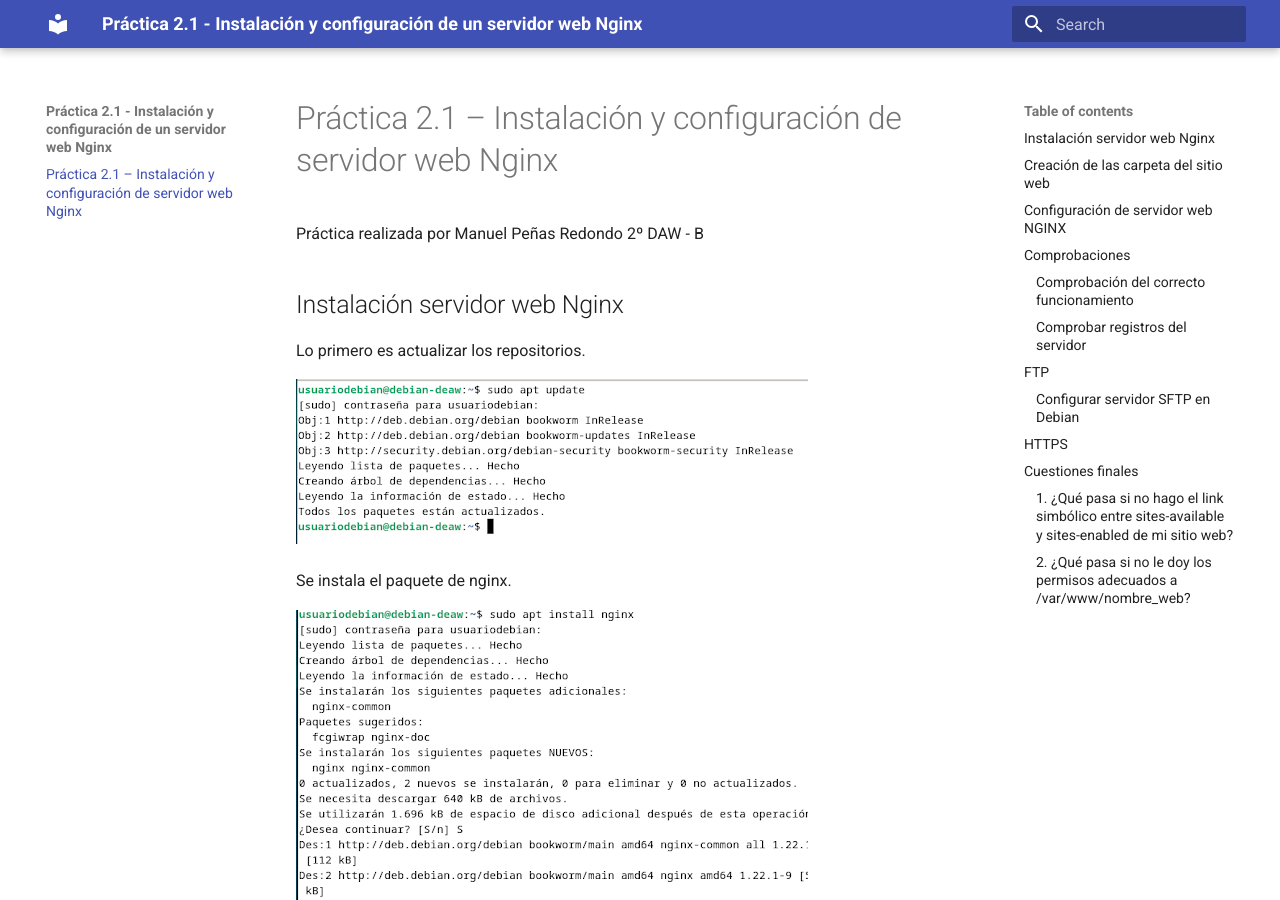
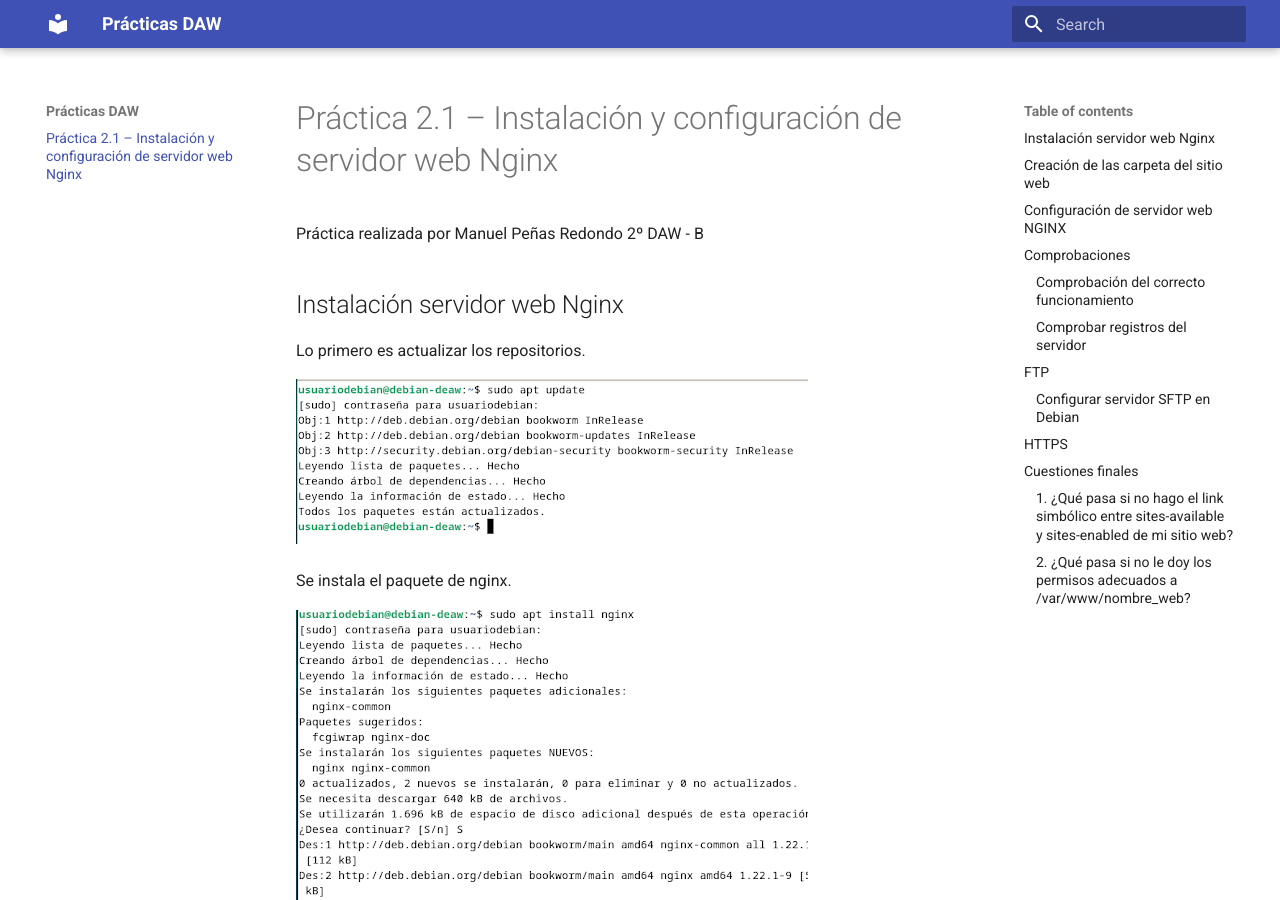
Before and after one commit to Manuelpr02/Manuelpr02.github.io, an MkDocs documentation site: the page built from docs/index.md, in a window 1280 px wide and 900 px high. Built offline with MkDocs 1.6.1 and Material for MkDocs 9.7.7, drawn with Linux system fonts in a browser that asks for light colours.

Commit message:
Update mkdocs.yml

```diff
--- a/mkdocs.yml
+++ b/mkdocs.yml
@@ -1,4 +1,4 @@
-site_name: Práctica 2.1 - Instalación y configuración de un servidor web Nginx
+site_name: Prácticas DAW
 site_url: https://mydomain.org/mysite
 theme:
   name: material
```
